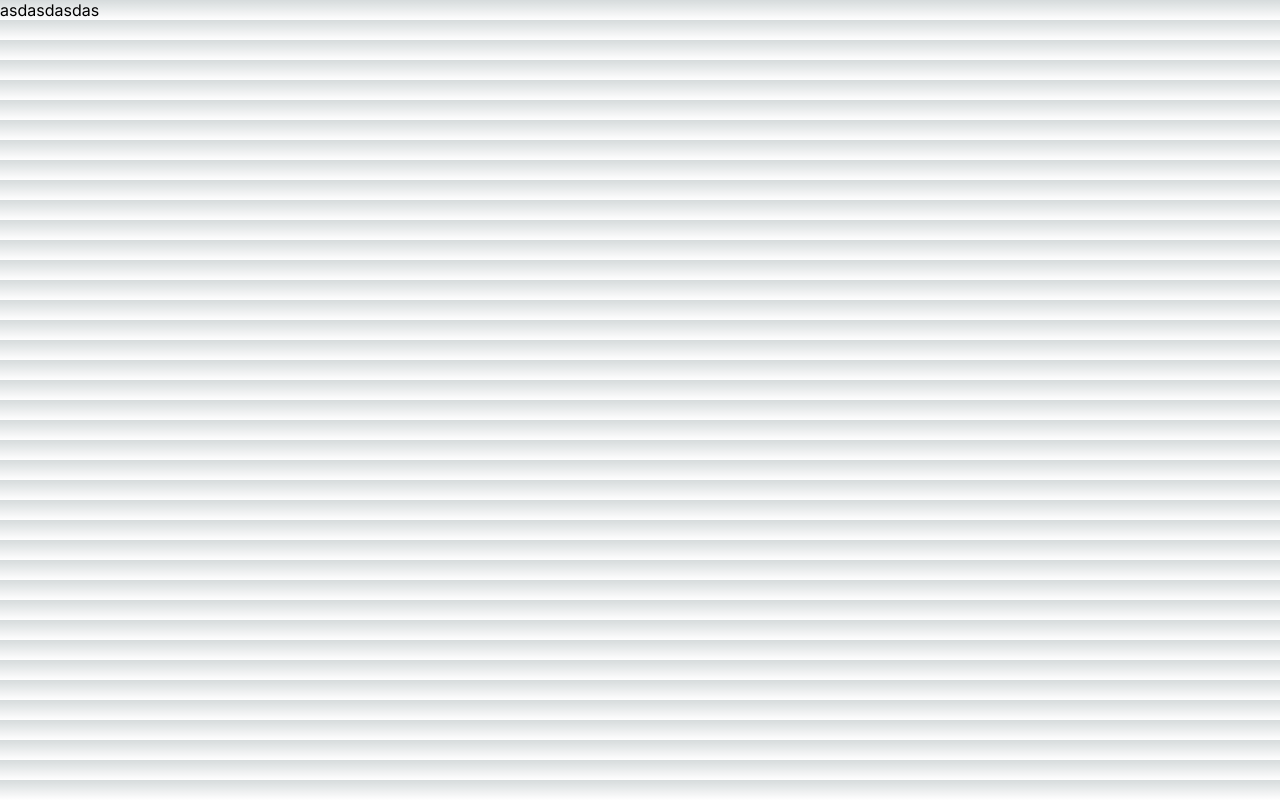
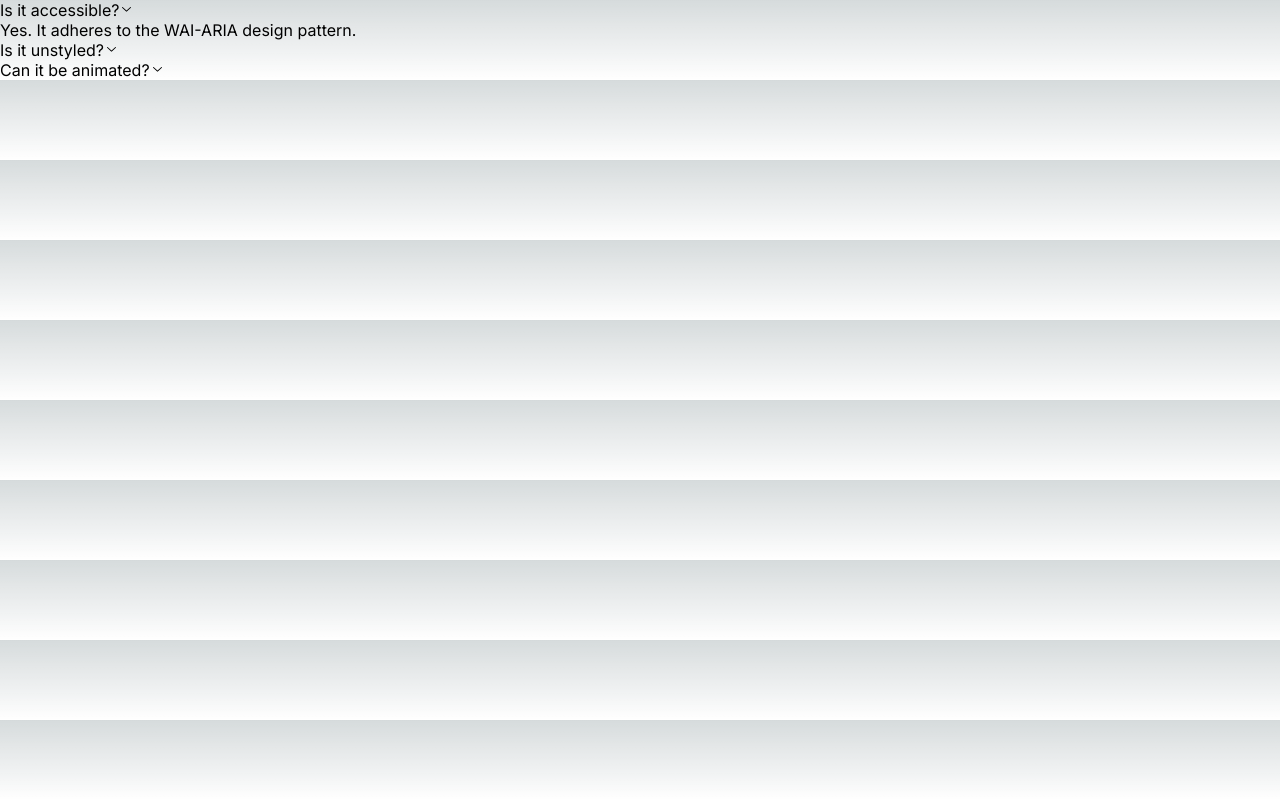
Before and after one commit to amooonsen/bbang, a Next.js app in the folder frontend/: page /test in a window 1280 px wide. Built offline with nearby package versions, Linux system fonts and the light colour scheme.

Commit message:
Accordion 적용 중, 타이핑 여부 확인 중

```diff
--- a/frontend/src/app/test/page.tsx
+++ b/frontend/src/app/test/page.tsx
@@ -1,9 +1,11 @@
+import AccordionDemo from '@/components/ui/accordion/Accordion'
 import React, { useState } from 'react'
 
 
 export default function page() {
-  const [count, setCount ] = useState(0)
   return (
-    <div>asdasdasdas</div>
+    <div>
+      <AccordionDemo/>
+    </div>
   )
 }
--- /dev/null
+++ b/frontend/src/components/ui/accordion/Accordion.tsx
@@ -0,0 +1,55 @@
+import React from 'react';
+import * as Accordion from '@radix-ui/react-accordion';
+import classNames from 'classnames';
+import { ChevronDownIcon } from '@radix-ui/react-icons';
+import './accordion.module.scss'
+
+const AccordionDemo = () => (
+  <Accordion.Root className="AccordionRoot" type="single" defaultValue="item-1" collapsible>
+    <Accordion.Item className="AccordionItem" value="item-1">
+      <AccordionTrigger>Is it accessible?</AccordionTrigger>
+      <AccordionContent>Yes. It adheres to the WAI-ARIA design pattern.</AccordionContent>
+    </Accordion.Item>
+
+    <Accordion.Item className="AccordionItem" value="item-2">
+      <AccordionTrigger>Is it unstyled?</AccordionTrigger>
+      <AccordionContent>
+        Yes. It's unstyled by default, giving you freedom over the look and feel.
+      </AccordionContent>
+    </Accordion.Item>
+
+    <Accordion.Item className="AccordionItem" value="item-3">
+      <AccordionTrigger>Can it be animated?</AccordionTrigger>
+      <Accordion.Content className="AccordionContent">
+        <div className="AccordionContentText">
+          Yes! You can animate the Accordion with CSS or JavaScript.
+        </div>
+      </Accordion.Content>
+    </Accordion.Item>
+  </Accordion.Root>
+);
+
+const AccordionTrigger = React.forwardRef(({ children, className, ...props }, forwardedRef) => (
+  <Accordion.Header className="AccordionHeader">
+    <Accordion.Trigger
+      className={classNames('AccordionTrigger', className)}
+      {...props}
+      ref={forwardedRef}
+    >
+      {children}
+      <ChevronDownIcon className="AccordionChevron" aria-hidden />
+    </Accordion.Trigger>
+  </Accordion.Header>
+));
+
+const AccordionContent = React.forwardRef(({ children, className, ...props }, forwardedRef) => (
+  <Accordion.Content
+    className={classNames('AccordionContent', className)}
+    {...props}
+    ref={forwardedRef}
+  >
+    <div className="AccordionContentText">{children}</div>
+  </Accordion.Content>
+));
+
+export default AccordionDemo;
--- /dev/null
+++ b/frontend/src/components/ui/accordion/accordion.module.scss
@@ -0,0 +1,105 @@
+@import '@radix-ui/colors/black-alpha.css';
+@import '@radix-ui/colors/mauve.css';
+@import '@radix-ui/colors/violet.css';
+
+/* reset */
+button,
+h3 {
+  all: unset;
+}
+
+.AccordionRoot {
+  border-radius: 6px;
+  width: 300px;
+  background-color: var(--mauve-6);
+  box-shadow: 0 2px 10px var(--black-a4);
+}
+
+.AccordionItem {
+  overflow: hidden;
+  margin-top: 1px;
+}
+
+.AccordionItem:first-child {
+  margin-top: 0;
+  border-top-left-radius: 4px;
+  border-top-right-radius: 4px;
+}
+
+.AccordionItem:last-child {
+  border-bottom-left-radius: 4px;
+  border-bottom-right-radius: 4px;
+}
+
+.AccordionItem:focus-within {
+  position: relative;
+  z-index: 1;
+  box-shadow: 0 0 0 2px var(--mauve-12);
+}
+
+.AccordionHeader {
+  display: flex;
+}
+
+.AccordionTrigger {
+  font-family: inherit;
+  background-color: transparent;
+  padding: 0 20px;
+  height: 45px;
+  flex: 1;
+  display: flex;
+  align-items: center;
+  justify-content: space-between;
+  font-size: 15px;
+  line-height: 1;
+  color: var(--violet-11);
+  box-shadow: 0 1px 0 var(--mauve-6);
+  background-color: white;
+}
+
+.AccordionTrigger:hover {
+  background-color: var(--mauve-2);
+}
+
+.AccordionContent {
+  overflow: hidden;
+  font-size: 15px;
+  color: var(--mauve-11);
+  background-color: var(--mauve-2);
+}
+.AccordionContent[data-state='open'] {
+  animation: slideDown 300ms cubic-bezier(0.87, 0, 0.13, 1);
+}
+.AccordionContent[data-state='closed'] {
+  animation: slideUp 300ms cubic-bezier(0.87, 0, 0.13, 1);
+}
+
+.AccordionContentText {
+  padding: 15px 20px;
+}
+
+.AccordionChevron {
+  color: var(--violet-10);
+  transition: transform 300ms cubic-bezier(0.87, 0, 0.13, 1);
+}
+.AccordionTrigger[data-state='open'] > .AccordionChevron {
+  transform: rotate(180deg);
+}
+
+@keyframes slideDown {
+  from {
+    height: 0;
+  }
+  to {
+    height: var(--radix-accordion-content-height);
+  }
+}
+
+@keyframes slideUp {
+  from {
+    height: var(--radix-accordion-content-height);
+  }
+  to {
+    height: 0;
+  }
+}
```
